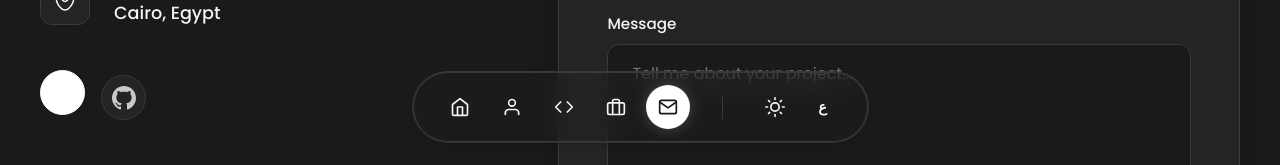
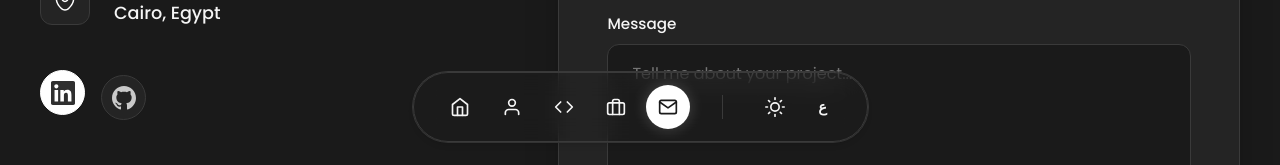
Before and after one commit to mhmod33/portfolio, an Angular app: page /contact in a window 1280 px wide. In both pictures the pointer is over the link 62 px from the left and 723 px from the top of the page. Shown: the part 626-791 px from the top of the page. Built offline with nearby package versions, Linux system fonts and the light colour scheme.

Commit message:
update in colors

```diff
--- a/src/app/features/contact/contact.component.css
+++ b/src/app/features/contact/contact.component.css
@@ -139,7 +139,7 @@
 
 .social-btn:hover {
     background: var(--accent-color);
-    color: white;
+    color: var(--bg-tertiary);
     transform: translateY(-5px);
     border-color: var(--accent-color);
 }
```
